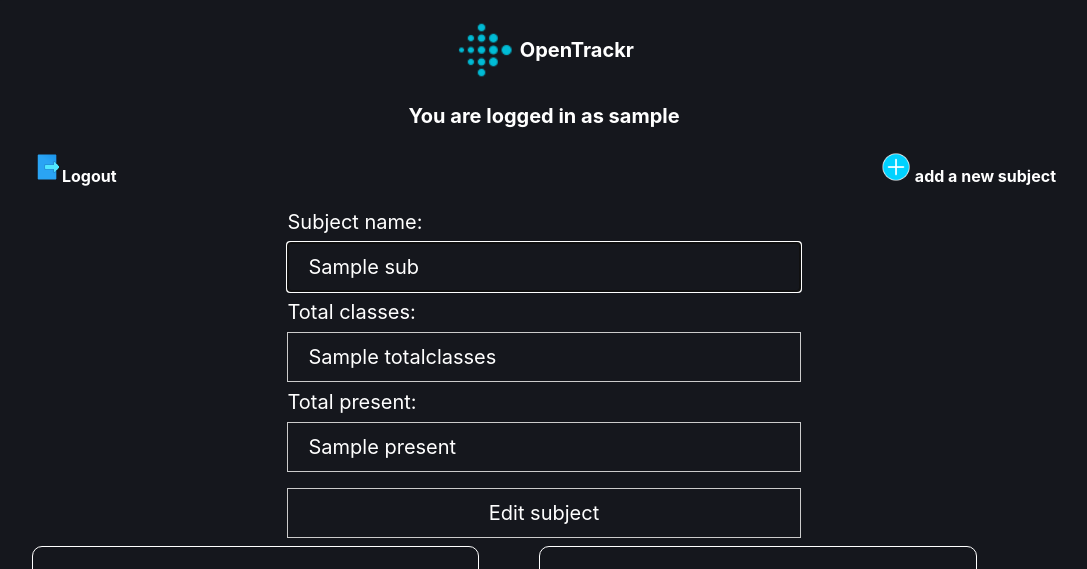
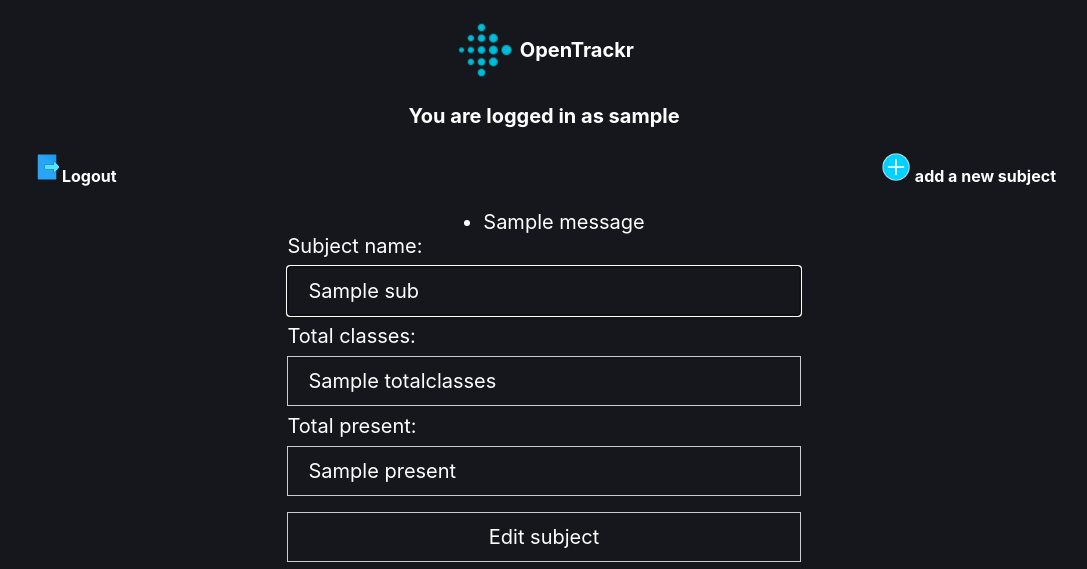
Before and after one commit to Suke2004/attendance_tracker, a Django app: template attendance_tracker/attendance/templates/attendance/edit_details.html in a window 1280 px wide. Shown: the top 569 px of the page, without its empty margins (96-1183 px from the left). Run offline with Django 5.2, Linux system fonts and the light colour scheme; a user stored in the database is signed in; data comes from the database, SQL or seed files in the repository; both versions use the stored data as it was after the commit; the template is opened without the code that fills it: values that come from a table or form of the project are taken from there, most other values are stand-ins (such as "Sample title", 1, 10 or a date in 2020); one stand-in notice (Sample message) is shown.

Commit message:
bug fixes 2

```diff
--- a/attendance_tracker/attendance/templates/attendance/edit_details.html
+++ b/attendance_tracker/attendance/templates/attendance/edit_details.html
@@ -1,6 +1,13 @@
 {% extends 'attendance/index.html' %}
 {% block editsubject %}
 {% if user.is_authenticated %}
+    {% if messages %}
+        <ul class="messages">
+            {% for message in messages %}
+                <li{% if message.tags %} class="{{ message.tags }}"{% endif %}>{{ message }}</li>
+            {% endfor %}
+        </ul>
+    {% endif %}
     <form action="{% url 'updateatt' id=sub.id %}" method="post">
         {% csrf_token %}
         <p>Subject name:</p>
--- a/attendance_tracker/attendance/views.py
+++ b/attendance_tracker/attendance/views.py
@@ -103,6 +103,11 @@ def update_att(request,id):
         subname=request.POST.get('subname')
         initotal=request.POST.get('initotal')
         inipresent=request.POST.get('inipresent')
+
+        if inipresent > initotal:
+                messages.error(request, 'Total initial presence cannot be greater than total initial classes')
+                return render(request,"attendance/edit_details.html",{'sub':sub})
+
         sub.sub_name=subname
         sub.totalclasses=initotal
         sub.present=inipresent
```
Also changed, not shown: attendance_tracker/db.sqlite3.
